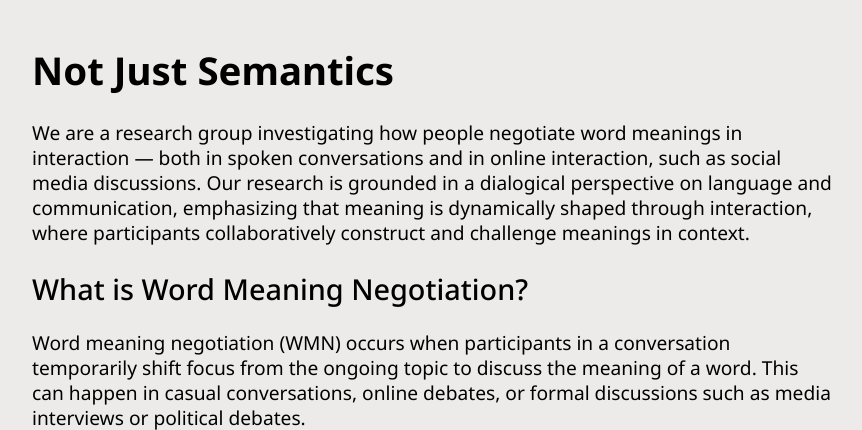
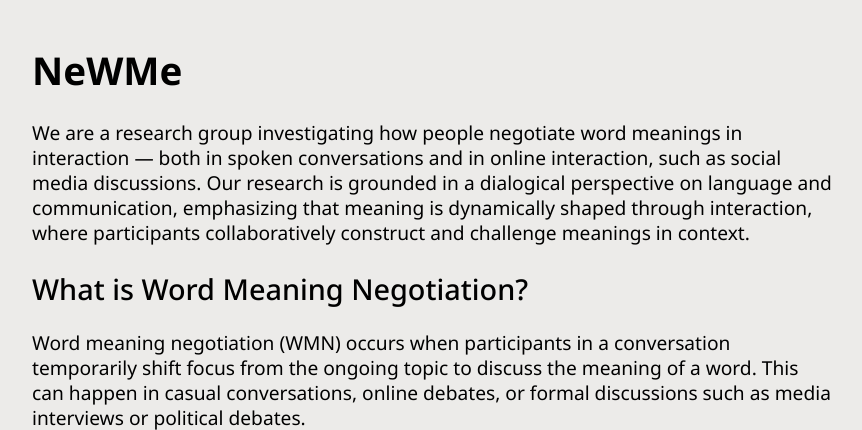
Before and after one commit to gu-wmn/webapp, a Python web app: template src/newme/templates/about.jinja in a window 1280 px wide. Shown: the part 51-481 px from the top of the page, without its empty margins (208-1070 px from the left). Run offline with Jinja, Linux system fonts and the light colour scheme; the template is opened without the code that fills it, so the values that code supplies are empty.

Commit message:
updated about

```diff
--- a/src/newme/templates/about.jinja
+++ b/src/newme/templates/about.jinja
@@ -5,7 +5,7 @@
 {% block content %}
 
 <div id="about-content">
-    <h1>Not Just Semantics</h1>
+    <h1>NeWMe</h1>
 
     <p>We are a research group investigating how people negotiate word meanings in interaction — both in
     spoken conversations and in online interaction, such as social media discussions.
```
